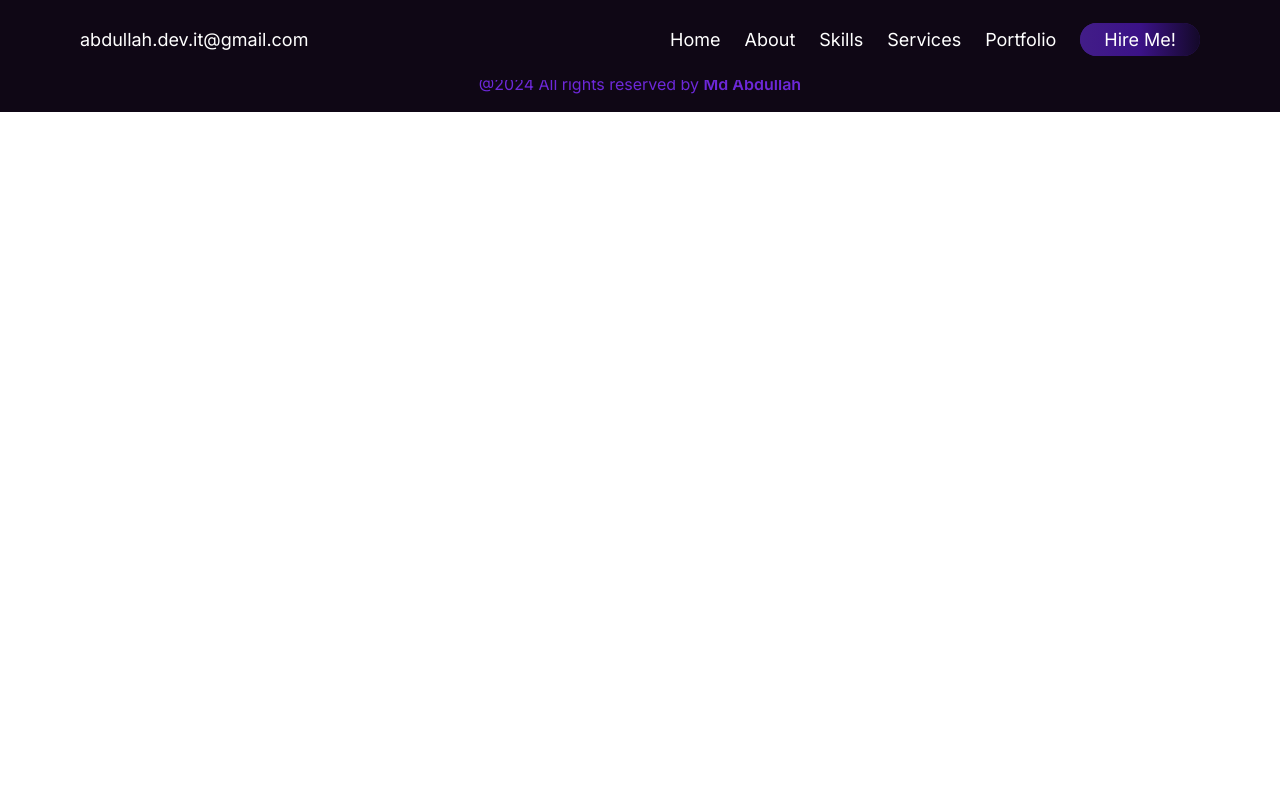
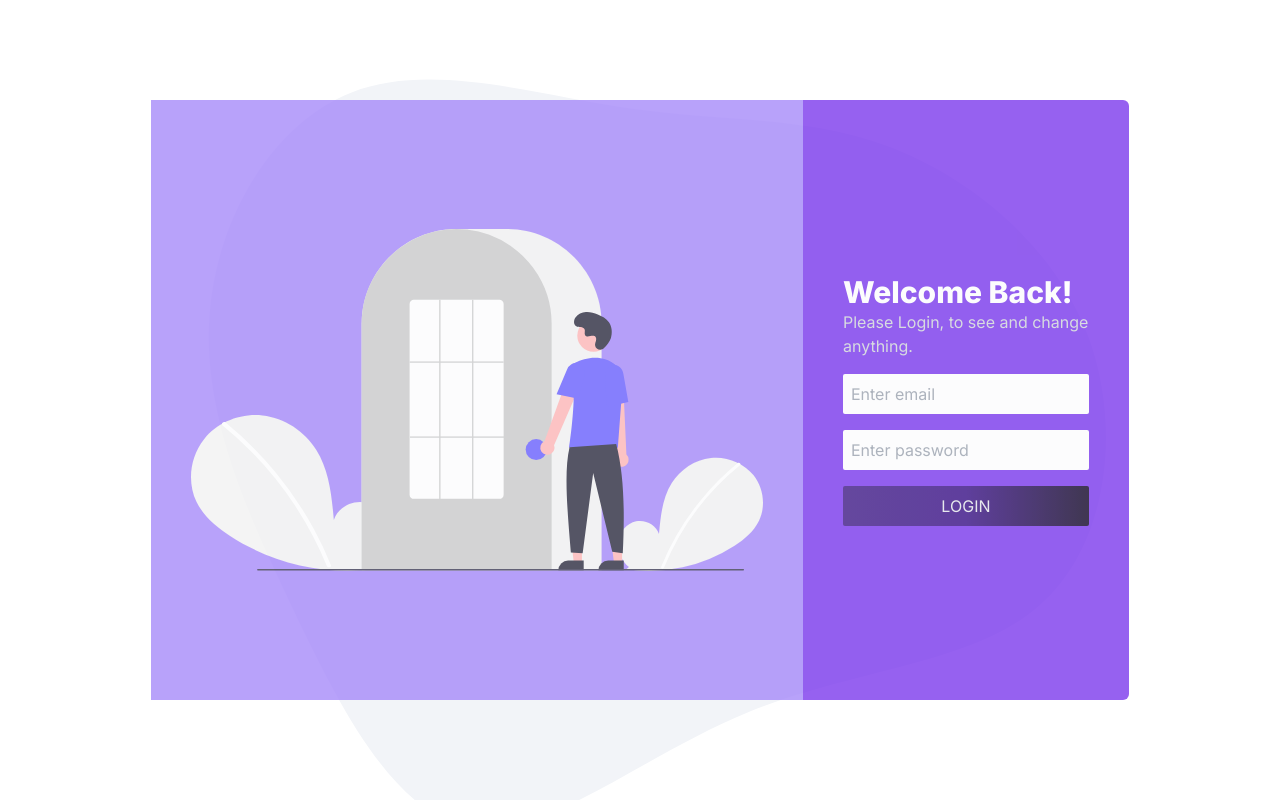
Before and after one commit to Md-Abdullah-321/Personal-portfolio, a Next.js app: page /admin/login in a window 1280 px wide. Built offline with nearby package versions, Linux system fonts and the light colour scheme.

Commit message:
added login fetch request

```diff
--- a/app/admin/login/page.js
+++ b/app/admin/login/page.js
@@ -1,8 +1,107 @@
+"use client"
 
+import Image from 'next/image';
+import { useEffect, useState } from "react";
+
+const ButtonBackground = {
+  background: 'rgb(66,29,136)',
+  backgroundImage: 'linear-gradient(90deg, rgba(66,29,136,1) 0%, rgba(59,18,135,1) 50%, rgba(0,0,0,0.7) 100%)'
+};
+
+
+const init = {
+  email: "",
+  password: ""
+}
 export default function Login() {
+  const [formData, setFormData] = useState({...init});
+  const [backgroundImage, setBackgroundImage] = useState('');
+
+  useEffect(() => {
+    const imageUrl = '/login.svg'; // Remove '/public' from the path
+    setBackgroundImage(`url(${imageUrl})`);
+  }, []);
+
+  const handleChange = (e) => {
+    setFormData({[e.target.name] : e.target.value})
+  }
+
+  const handleSubmit = async (e) => {
+      e.preventDefault();
+
+      if(formData.email == " " || formData.password === " "){
+        return alert("Please, fill the black fields.")
+      }
+
+      try {
+        const response = await fetch("https://portfolio-server-c0fa.onrender.com/api/auth/", {
+          method: 'POST',
+          headers: {
+            'Content-Type': 'application/json'
+          },
+          body: JSON.stringify({ email: formData.email, password: formData.password })
+        });
+
+        if (!response.ok) {
+          throw new Error(`HTTP error! status: ${response.status}`);
+        }
+        console.log(response);
+      } catch (error) {
+        console.error('Error:', error);
+      }
+  }
+
   return (
-    <div>
-      Admin Login
+    <div
+      className="flex justify-center items-center w-full min-h-screen"
+    >
+      <div
+      className="md:w-11/12 min-h-screen md:h-[90vh] flex justify-center items-center overflow-auto p-2 sm:p-0"
+        style={{
+          backgroundImage: backgroundImage,
+          backgroundSize: 'cover',
+          backgroundPosition: "center center",
+        }}
+      >
+        <div className="md:w-11/12  lg:w-10/12 md:h-[75vh] bg-violet-600 rounded-md opacity-80 flex flex-col md:flex-row justify-between items-center">
+            <div className="md:w-7/12 lg:w-4/6 p-10 bg-violet-400 h-[300px] sm:h-full overflow-hidden">
+              <Image
+              className='w-full h-full'
+               src={"/login-left.svg"}
+               width={1024}
+               height={1024}
+               alt="Md Abdullah Login page Image"
+              />
+            </div>
+            <div className="md:w-5/12 lg:w-2/6 h-[350px] sm:h-full flex flex-col justify-center p-10">
+              <h1 className='text-3xl font-extrabold text-white'>Welcome Back!</h1>
+              <p className='text-gray-300'>Please Login, to see and change anything.</p>
+
+              <form className="flex flex-col gap-y-4 mt-4">
+                <div>
+                  <input
+                  type="text"
+                  placeholder="Enter email"
+                  name='email'
+                  onChange={handleChange}
+                  value={formData.email}
+                  className='w-full p-2 rounded-sm outline-none border-none'/>
+                </div>
+                <div>
+                  <input
+                  type="text"
+                  placeholder="Enter password"
+                  name='password'
+                  onChange={handleChange}
+                  value={formData.password}
+                  className='w-full p-2 rounded-sm  outline-none border-none'/>
+                </div>
+
+                <button style={ButtonBackground} className='text-gray-200 uppercase p-2 rounded-sm hover:shadow-md hover:brightness-110 w-full' onClick={handleSubmit}>Login</button>
+              </form>
+            </div>
+        </div>
+      </div>
     </div>
   )
 }
--- /dev/null
+++ b/app/admin/page.js
@@ -0,0 +1,19 @@
+"use client"
+
+import { useRouter } from "next/navigation";
+import { useEffect } from "react";
+
+export default function AdminDashboard() {
+    const router = useRouter();
+    useEffect(() => {
+        //Temprary Solution:
+        if(!localStorage.getItem("isLoggedIn")){
+            return router.push('/admin/login', { scroll: false });
+        }
+    }, [])
+    return (
+      <div>
+        Admin Dashboard
+      </div>
+    )
+  }
--- a/app/layout.js
+++ b/app/layout.js
@@ -47,6 +47,7 @@ export default function RootLayout({ children }) {
     };
   }, [pathname]);
 
+  if(!window.location.pathname.startsWith("/admin")){
     return (
       <html lang="en" style={{ scrollBehavior: 'smooth' }}>
         <Head>
@@ -60,4 +61,18 @@ export default function RootLayout({ children }) {
         </body>
       </html>
     );
+  }else {
+    return (
+      <html lang="en" style={{ scrollBehavior: 'smooth' }}>
+        <Head>
+          <title>Md Abdullah</title>
+          <meta name="description" content="Personal Portfolio" />
+        </Head>
+        <body className={inter.className}>
+          {children}
+        </body>
+      </html>
+    );
   }
+
+}
```
Also changed, not shown: public/login-left.svg (added), public/login.svg (added). Lines whose indentation alone changed are shown as unchanged.
